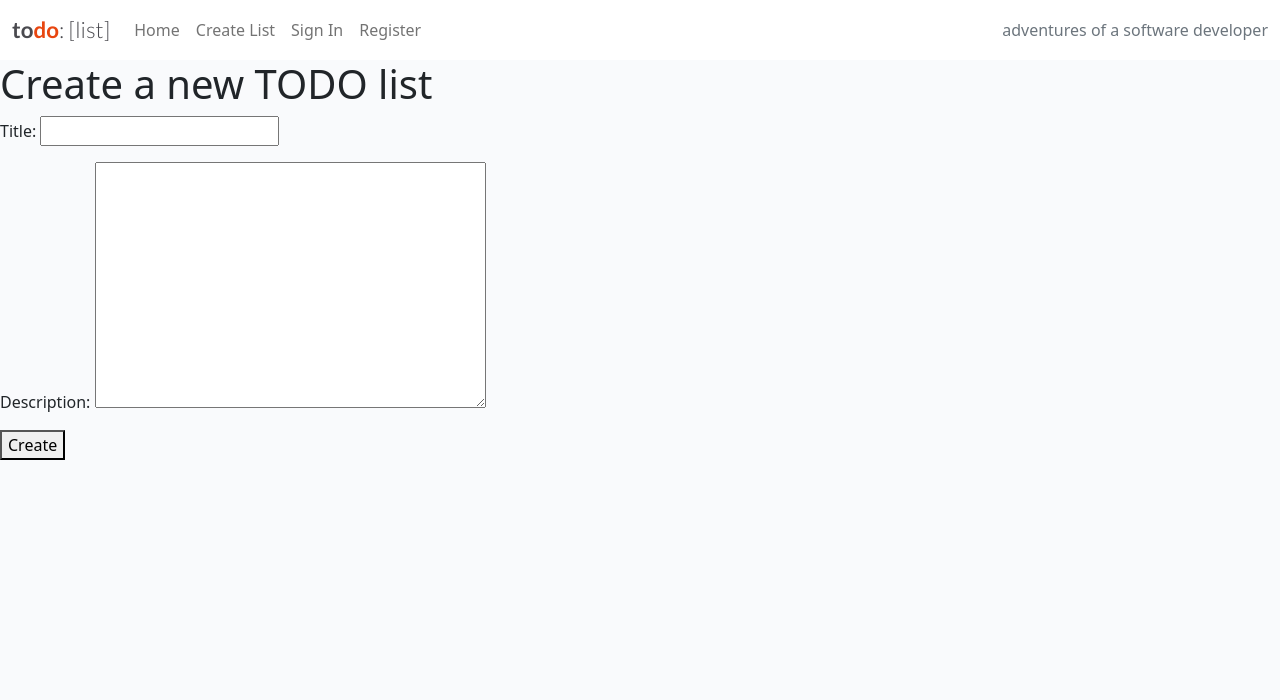
After one commit to SolaraCI/capstone-list, a Django app: page /lists/create/ in a window 1280 px wide. The commit adds this page. Shown: the top 700 px of the page. Run offline with Django 4.2, Linux system fonts and the light colour scheme.

Commit message:
add list creation functionality and navbar item

```diff
--- a/templates/base.html
+++ b/templates/base.html
@@ -45,7 +45,7 @@
                     </li>
                     <li class="nav-item">
                         <a class="nav-link" aria-current="page"
-                            href="#">Create List</a>
+                            href="{% url 'list_create' %}">Create List</a>
                     </li>
                     <li class="nav-item">
                         <a class="nav-link " aria-current="page"
--- a/todo/forms.py
+++ b/todo/forms.py
@@ -4,9 +4,10 @@ from django.db import models
 from django.contrib.auth.models import User
 
 class ListForm(forms.ModelForm):
+
     class Meta:
         model = List
-        fields = ['title', 'description', 'creator']
+        fields = ['title', 'description']
         initial = {
             'creator': models.ForeignKey(User, on_delete=models.CASCADE)
         }
--- a/todo/models.py
+++ b/todo/models.py
@@ -1,6 +1,6 @@
 from django.db import models
 from django.contrib.auth.models import User
-
+from django.urls import reverse
 STATUS = ((0, "Not Started"), (1, "In Progress"), (2, "Complete"))
 
 # Create your models here.
@@ -12,6 +12,9 @@ class List(models.Model):
     creator = models.ForeignKey(
         User, on_delete=models.CASCADE, related_name="owned_lists"
     )
+
+    def get_absolute_url(self):
+        return reverse("list_view", kwargs={"list_id": self.pk})
 
     def __str__(self):
         return self.title
--- /dev/null
+++ b/todo/templates/todo/create_list.html
@@ -0,0 +1,13 @@
+{% extends "base.html" %}
+
+{% block content %}
+
+<h1>Create a new TODO list</h1>
+
+<form method="POST">
+    {% csrf_token %}
+    {{ form.as_p}}
+    <button type="submit">Create</button>
+</form>
+
+{% endblock content %}
--- a/todo/urls.py
+++ b/todo/urls.py
@@ -4,4 +4,7 @@ from django.urls import path
 urlpatterns = [
     path('', views.Overview.as_view(), name='home'),
     path('lists/<int:list_id>/', views.SingleListView.as_view(), name='list_view'),
+    path('lists/create/', views.ListCreateView.as_view(), name='list_create'),
+    path('lists/<int:list_id>/update/', views.ListUpdateView.as_view(), name='list_update'),
+    path('lists/<int:list_id>/delete/', views.ListDeleteView.as_view(), name='list_delete'),
 ]
--- a/todo/views.py
+++ b/todo/views.py
@@ -4,13 +4,18 @@ from django.contrib.auth import authenticate, login, logout
 from django.contrib.auth.models import User
 from django.http import HttpResponse
 from django.shortcuts import render, get_object_or_404, redirect
+from django.urls import reverse_lazy
 from django.views import generic
+from django.views.generic.edit import CreateView, DeleteView, UpdateView
+from .forms import ListForm
 from .models import List, Item
 
 
+# Displays all lists belonging to the authenticated user
 class Overview(generic.ListView):
     queryset = List.objects.all()
     template_name = "todo/index.html"
+
 
 
 class SingleListView(generic.ListView):
@@ -24,3 +29,36 @@ class SingleListView(generic.ListView):
         context = super().get_context_data(**kwargs)
         context['parent_list'] = self.parent_list
         return context
+
+
+# Views involved in doing stuff with a list
+
+# class ListFormView(generic.edit.FormView):
+#     template_name = "todo/create_list.html"
+#     form_class = ListForm
+#     success_url = '/'
+
+#     def form_valid(self, form):
+#         form.create_list(self.request.user)
+#         return super().form_valid(form)
+
+
+class ListCreateView(CreateView):
+    template_name = "todo/create_list.html"
+    model = List
+    form_class = ListForm
+    success_url = '/'
+
+    def form_valid(self, form):
+        form.instance.creator = self.request.user
+        return super().form_valid(form)
+
+
+class ListUpdateView(UpdateView):
+    model = List
+    fields = ['title', 'description']
+
+
+class ListDeleteView(DeleteView):
+    model = List
+    success_url = reverse_lazy('home')
```
